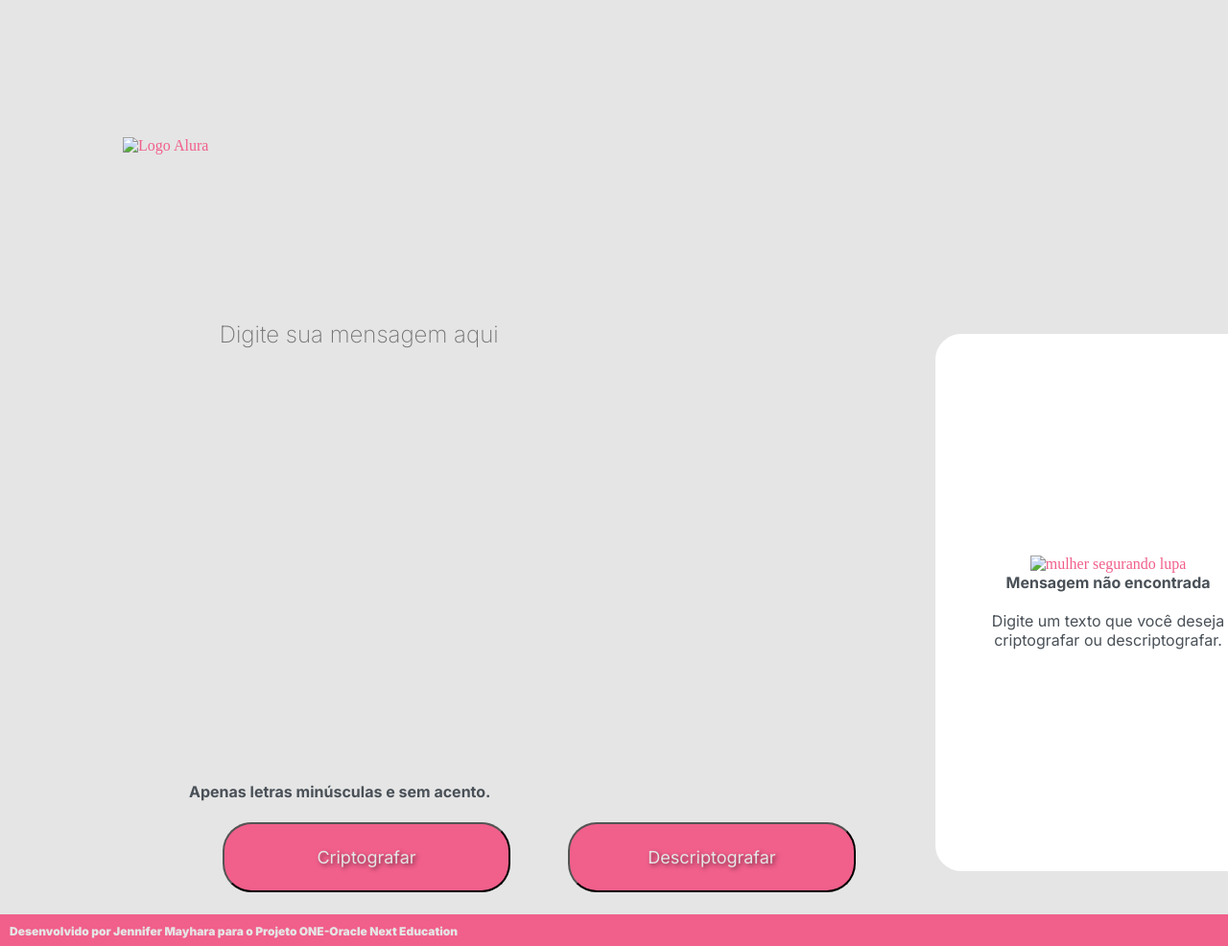
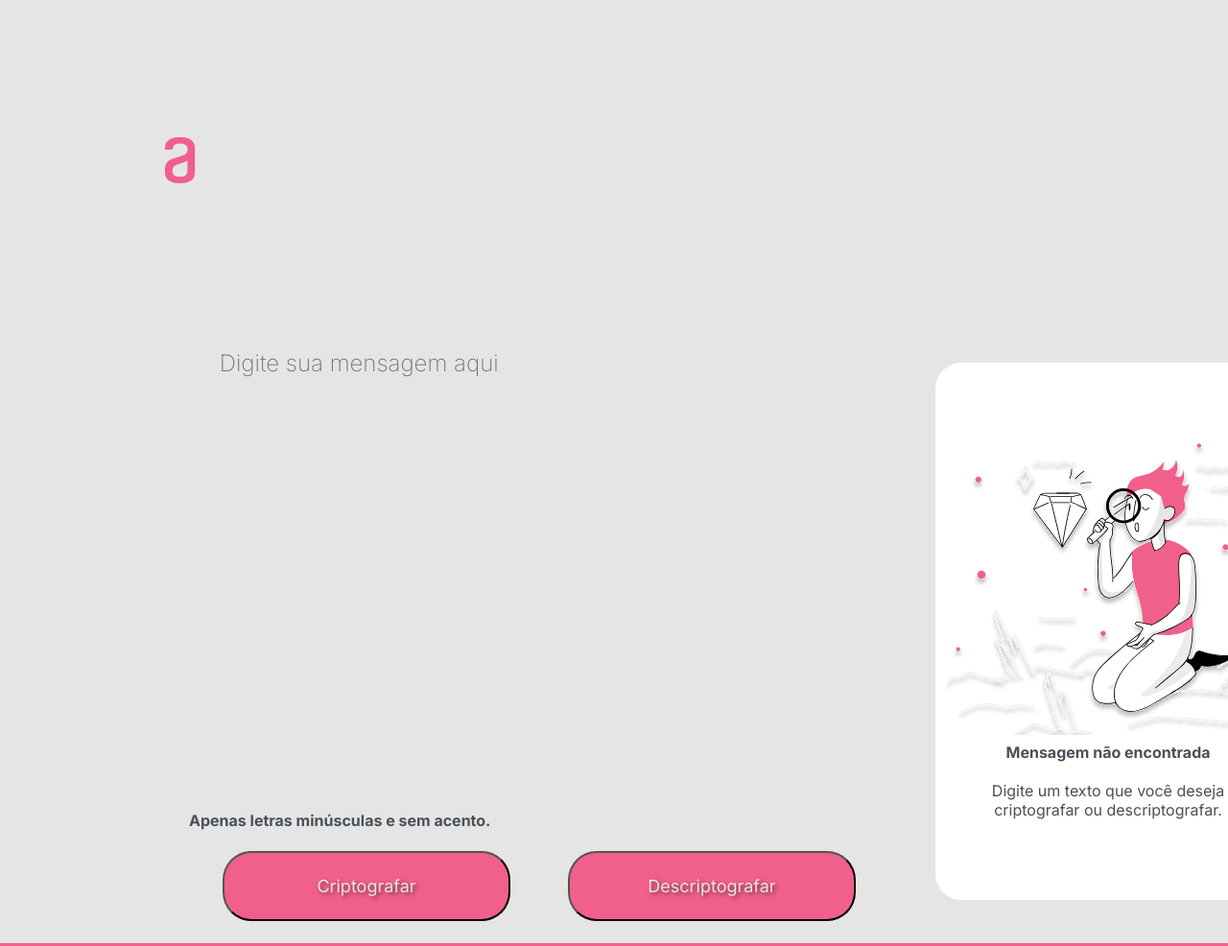
Before and after one commit to XM-jenni/AluraProjeto, a plain HTML site: page index.html in a window 1280 px wide. Shown: the top 986 px of the page at 96% size. Drawn offline with Linux system fonts and the light colour scheme; the site is published under a folder, as on GitHub Pages, so addresses that start at the root find nothing.

Commit message:
index.html

```diff
--- a/index.html
+++ b/index.html
@@ -8,7 +8,7 @@
     </head>
     <body>
         <header class="paginacentral">
-            <img class="paginacentral__imagem" src="/Images/FrameA.png" alt="Logo Alura">
+            <img class="paginacentral__imagem" src="Images/FrameA.png" alt="Logo Alura">
         </header>
         <main class="entrada">
             <section class="entrada__secao">
@@ -25,7 +25,7 @@
             </section>
             <section class="saida">
                 <div class="saida__dados">
-                    <img class="saida__dados__imagem" src="/Images/FrameB.svg" alt="mulher segurando lupa">
+                    <img class="saida__dados__imagem" src="Images/FrameB.svg" alt="mulher segurando lupa">
                     <p class="saida__dados__texto"><strong>Mensagem não encontrada</strong><br><br>Digite um texto que você deseja criptografar ou descriptografar.</p>
                 </div>
                 <div class="saida__conteudo">
```
